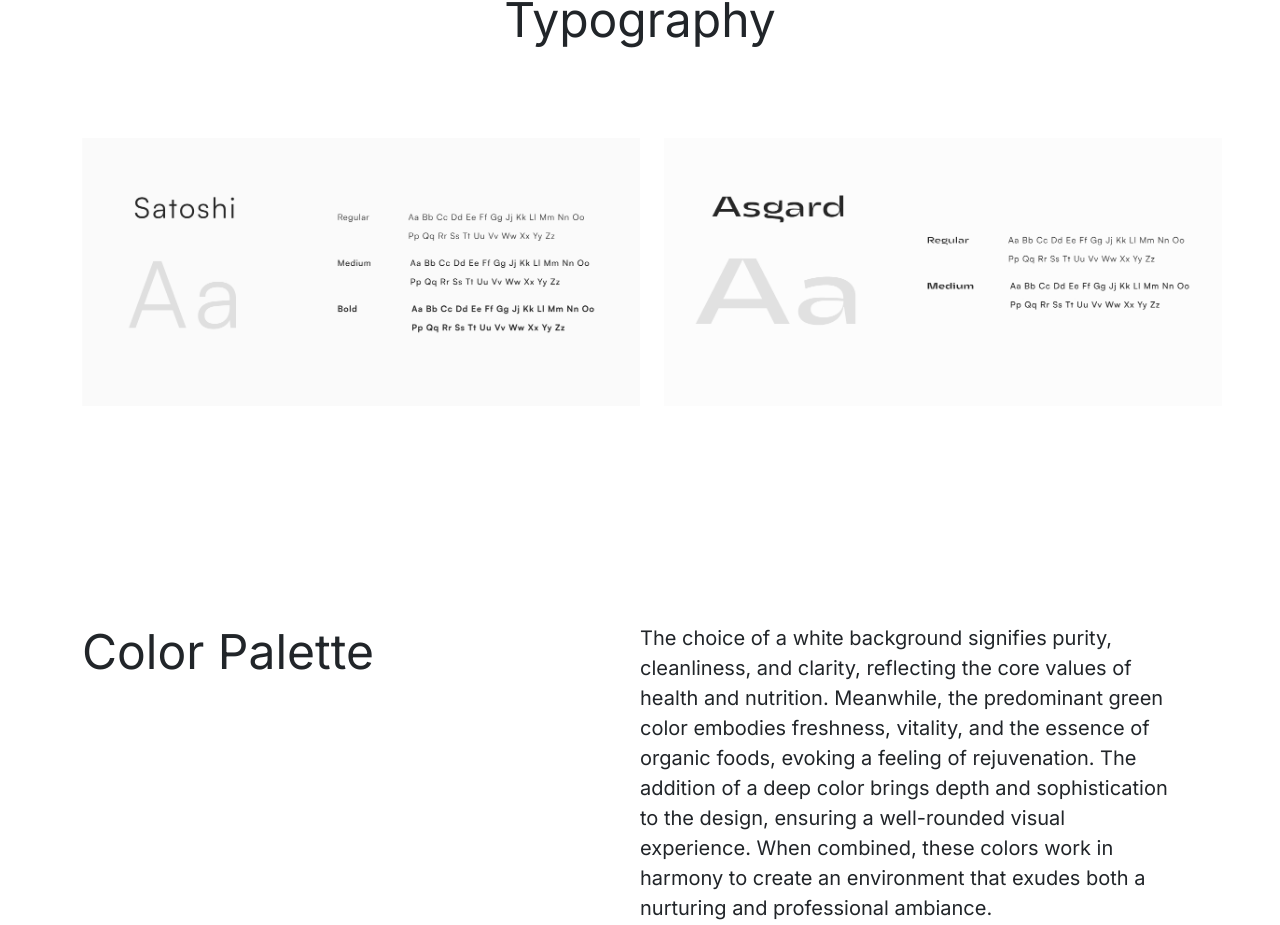
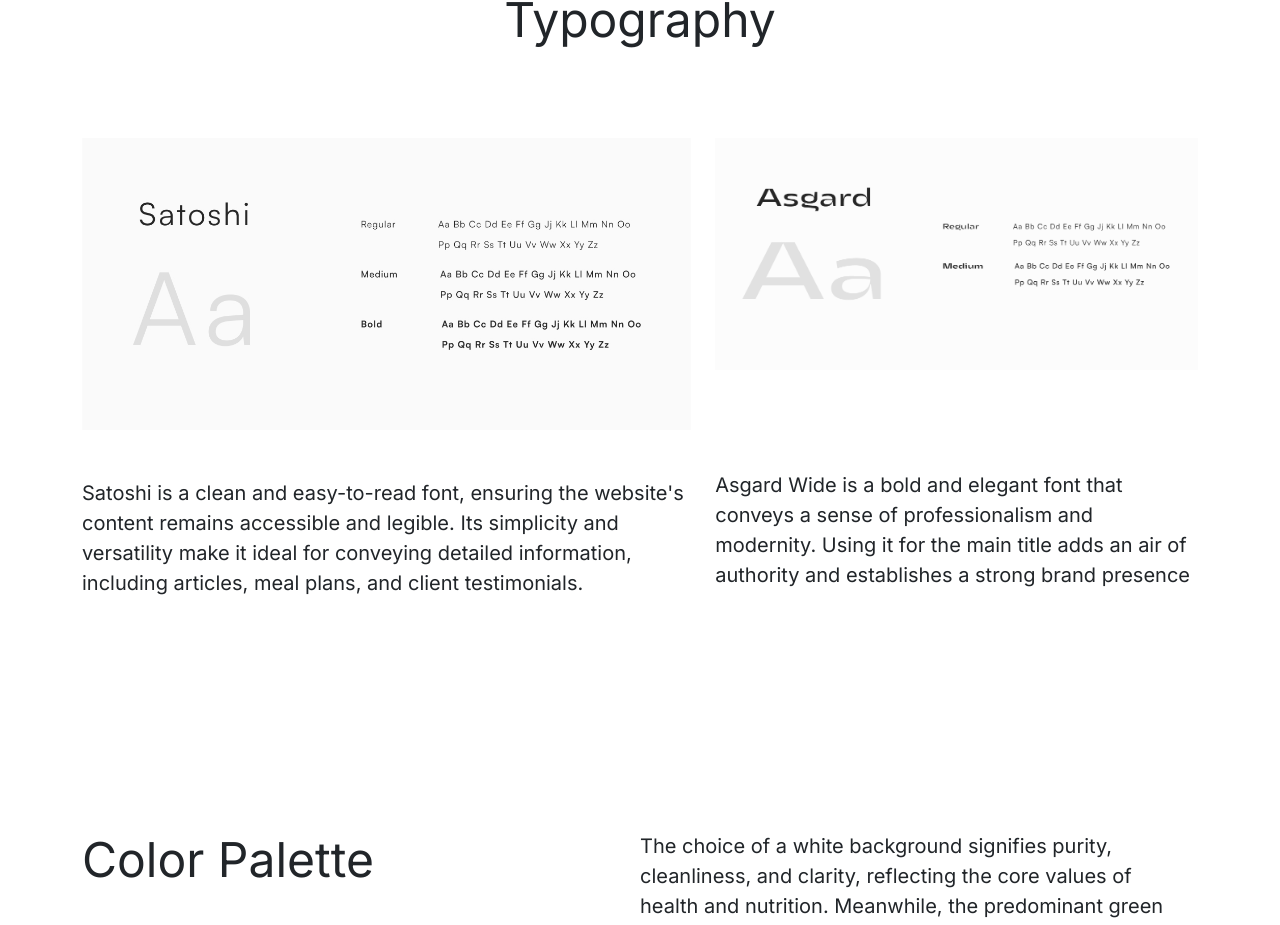
Before and after one commit to soniacasanova/Portfolio, a React (Create React App) app in the folder my-react-bootstrap-app/: page /project/1 in a window 1280 px wide. Shown: the part 3096-4021 px from the top of the page. Built offline with nearby package versions, Linux system fonts and the light colour scheme.

Commit message:
typography section text

```diff
--- a/my-react-bootstrap-app/src/pages/Nutrific.js
+++ b/my-react-bootstrap-app/src/pages/Nutrific.js
@@ -117,8 +117,16 @@ function Nutrific() {
                         <h2 className='display-5 mb-5'>Typography</h2>
                     </div>
                     <div className='spacings-sm font-images'>
+                        <div className='d-flex flex-column'>
                         <img src={satoshi} alt="Satoshi font image" width='100%' />
-                        <img src={asgard} alt="Asgard font image" width='100%' />
+                        <p className='pt-5 mt-auto'>Satoshi is a clean and easy-to-read font, ensuring the website's content remains accessible and legible. Its simplicity and versatility make it ideal for conveying detailed information, including articles, meal plans, and client testimonials.</p>
+                        </div>
+                        <div className='d-flex flex-column pb-2'>
+                            <img src={asgard} alt="Asgard font image" width='100%' />
+                            <p className='pt-5 mt-auto'>Asgard Wide is a bold and elegant font that conveys a sense of professionalism and modernity. Using it for the main title adds an air of authority and establishes a strong brand presence</p>
+                        </div>
+                    </div>
+                    <div>
                     </div>
                 </div>
             </div>
--- a/my-react-bootstrap-app/src/pages/ProjectPages.scss
+++ b/my-react-bootstrap-app/src/pages/ProjectPages.scss
@@ -147,7 +147,7 @@ ul.project-list {
     gap: 1.5rem;
 
     img {
-        width: 50%;
+        width: 100%;
     }
 }
 
```
